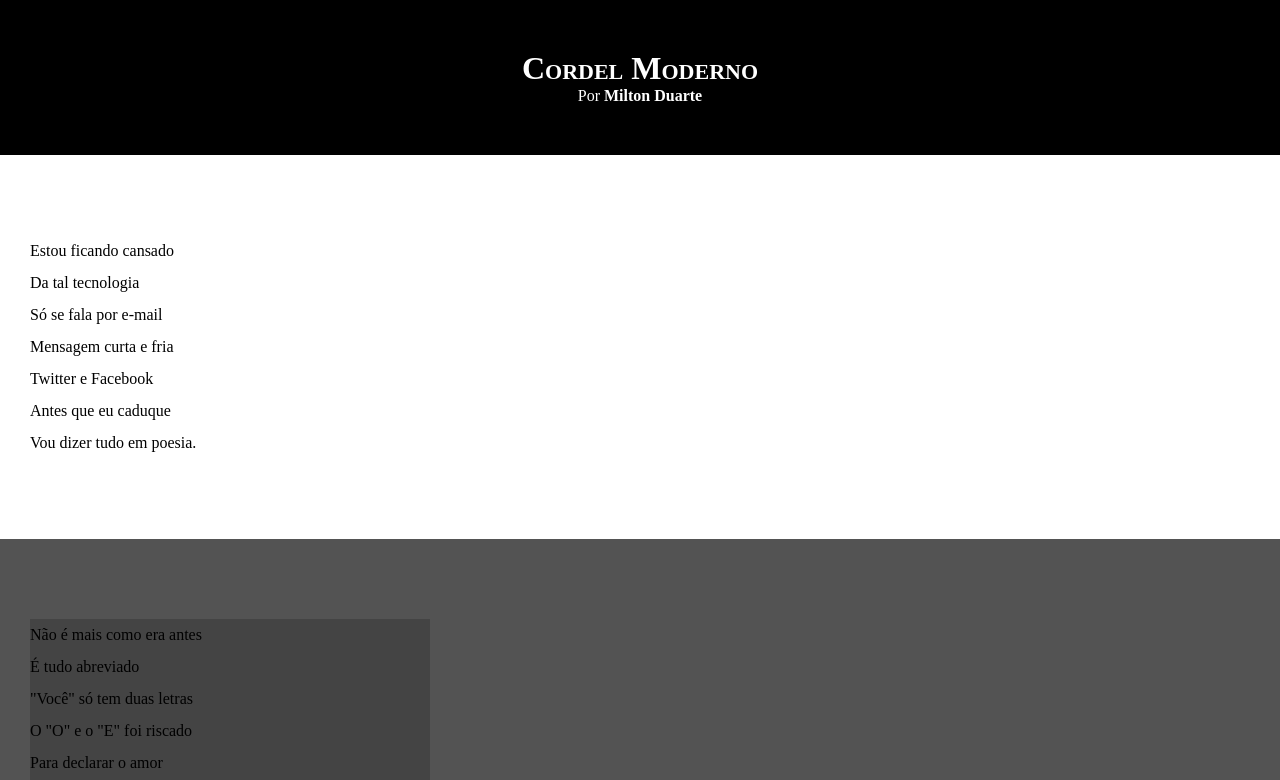
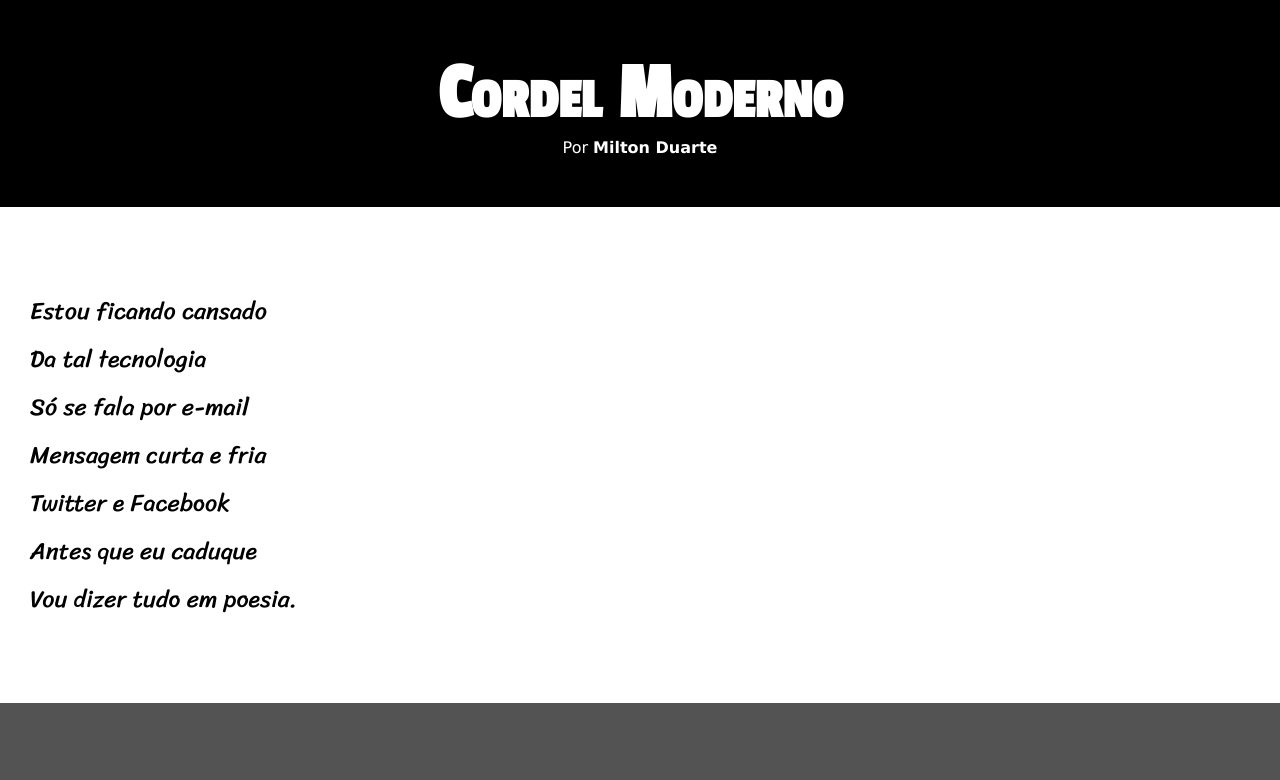
Before and after one commit to VictorGomes77/html-css, a plain HTML site: page desafios/desafio 012/index.html in a window 1280 px wide. Shown: the top 780 px of the page. Drawn offline with Linux system fonts and the light colour scheme.

Commit message:
Atualização de estilo

```diff
--- a/desafios/desafio 012/style.css
+++ b/desafios/desafio 012/style.css
@@ -1,13 +1,23 @@
 @charset "UTF-8";
+
+@import url('https://fonts.googleapis.com/css2?family=Passion+One&family=Sriracha&display=swap');
+
+:root{
+    --fonte1: Verdana, Geneva, Tahoma, sans-serif;
+    --fonte2: 'Passion One', cursive;
+    --fonte3: 'Sriracha', cursive;
+}
 
 *{
     margin: 0px;
     padding: 0px;
+    font-size: 1em;
 }
 
 html, body{
     min-height: 100vh;
     background-color: darkgrey;
+    font-family: var(--fonte1);
 }
 
 header{
@@ -20,6 +30,9 @@ header{
 header > h1{
     padding-top: 50px;
     font-variant: small-caps;
+    font-family: var(--fonte2);
+    font-size: 10vh;
+
 }
 
 header > p{
@@ -41,6 +54,8 @@ section{
     padding-bottom: 10vh;
     line-height: 2em;
     padding-left: 30px;
+    font-family: var(--fonte3);
+    font-size: 3vh;
 
 }
 
@@ -54,7 +69,8 @@ section.normal{
 
 .imagem>p{
     background-color: rgba(0, 0, 0, 0.182);
-    width: 400px;
+    display: inline-block;
+    padding: 5px;
 }
 
 footer{
```
